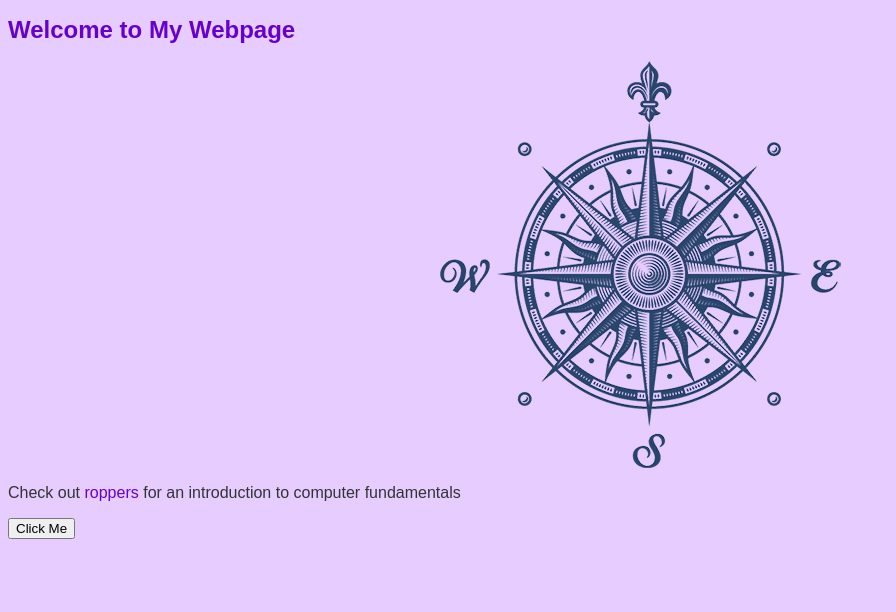
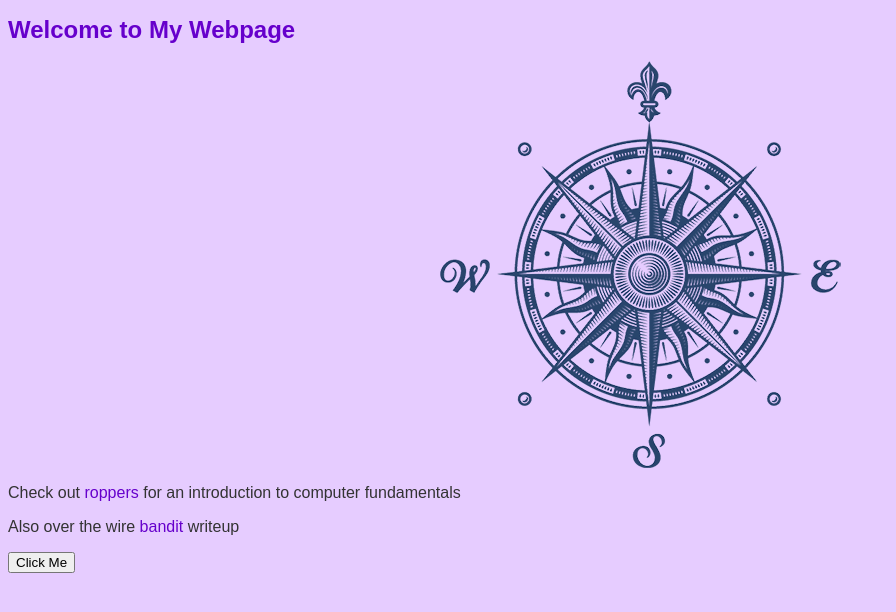
Before and after one commit to t3l0ob/t3l0ob.github.io, a plain HTML site: page index.html in a window 1280 px wide. Shown: the whole page, without its empty margins (0-896 px from the left). Drawn offline with Linux system fonts and the light colour scheme.

Commit message:
added my bandit walkthrough

```diff
--- a/index.html
+++ b/index.html
@@ -37,6 +37,7 @@
 	<h1>Welcome to My Webpage</h1>
 	<img src="image.png" alt="compass">
 	<p>Check out <a href="https://www.roppers.org">roppers</a> for an introduction to computer fundamentals</p>
+	<p>Also over the wire <a href="https://t3l0ob.github.io/t3l0ob/bandit.md">bandit</a> writeup</p>
 	<button onclick="handleClick()">Click Me</button>
 </body>
 </html>
```
Also changed, not shown: 1 other file.
